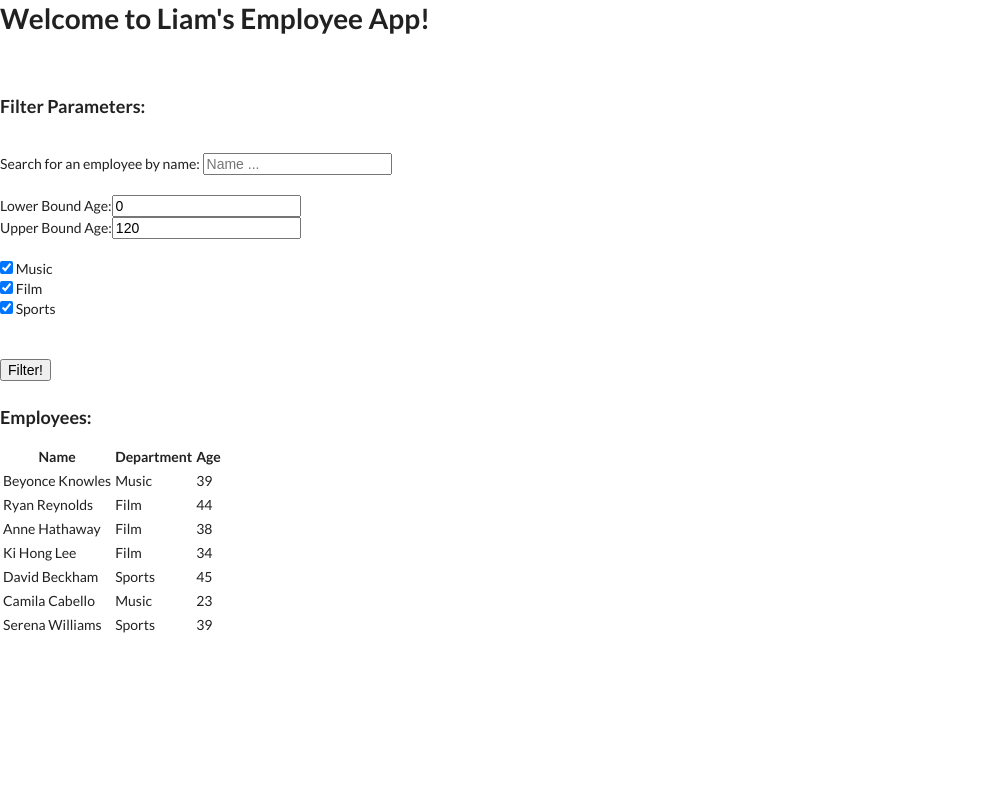
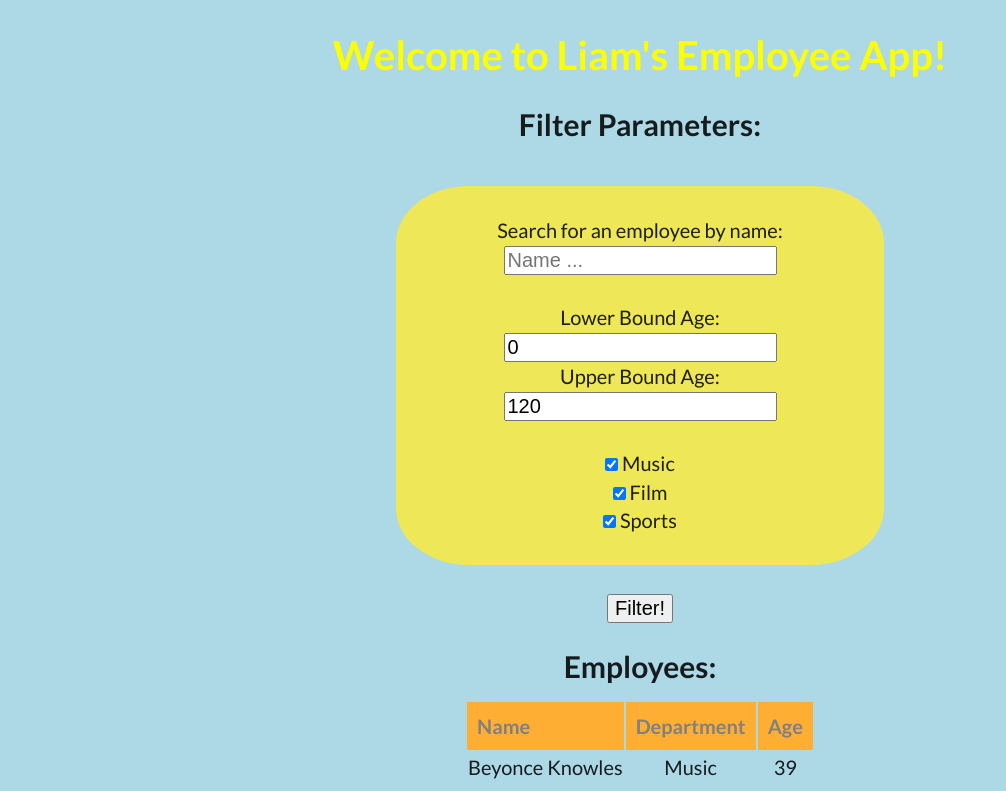
Before and after one commit to murrayl9797/kiewitEmployeeApp, a React app: page / in a window 1280 px wide. Shown: the top 791 px of the page, without its empty margins (0-1006 px from the left). Built offline with nearby package versions, Linux system fonts and the light colour scheme.

Commit message:
Touch up styling a bit

```diff
--- a/public/index.html
+++ b/public/index.html
@@ -5,8 +5,51 @@
   <meta charset="UTF-8">
   <meta name="viewport" content="width=device-width, initial-scale=1.0">
   <meta http-equiv="X-UA-Compatible" content="ie=edge">
-  <link rel="stylesheet" href="//cdnjs.cloudflare.com/ajax/libs/semantic-ui/2.2.13/semantic.min.css"></link>
+  <link rel="stylesheet" href="//cdnjs.cloudflare.com/ajax/libs/semantic-ui/2.2.13/semantic.min.css"/>
   <title>Kiewet App</title>
+  <style>
+    h1 {
+      font-size: 40px;
+      color:rgb(251, 255, 0);
+      font-weight: bold;
+    }
+
+    h3 {
+      font-size: 30px;
+    }
+
+    body {
+      text-align: center;
+      background-color: lightblue;
+      font-size: 20px;
+    }
+
+    .app {
+      padding: 30px;
+    }
+
+    .filters {
+      background-color: rgba(255, 235, 52, 0.8);
+      border-radius: 15%;
+      margin-left: 30%;
+      margin-right: 30%;
+      padding: 30px;
+    }
+
+    table.empTable {
+      margin-left: auto;
+      margin-right: auto;
+    }
+
+
+
+    .empTable th {
+      padding: 10px;
+      text-align: left;
+      background-color: rgba(255, 174, 52, 1);
+      color: grey;
+    }
+  </style>
 </head>
 
 <body>
--- a/src/components/AgeFilter.jsx
+++ b/src/components/AgeFilter.jsx
@@ -11,7 +11,7 @@
   //**********************************************************************
   return (
     <div>
-      Lower Bound Age:
+      Lower Bound Age:{' '}
       <input
         value={lowerAge}
         onChange={(e) => {
@@ -22,7 +22,7 @@
 
       <br/>
 
-      Upper Bound Age:
+      Upper Bound Age:{' '}
       <input
         value={upperAge}
         onChange={(e) => {
--- a/src/components/App.jsx
+++ b/src/components/App.jsx
@@ -4,6 +4,7 @@
 import NameFilter from './NameFilter.jsx';
 import DeptFilter from './DeptFilter.jsx';
 import AgeFilter from './AgeFilter.jsx';
+
 
 const App = () => {
   //**********************************************************************
@@ -26,7 +27,7 @@
 
 
   //**********************************************************************
-  // Use Effect to update department list (using example data)
+  // useEffect to update department list (using example data)
   //**********************************************************************
   useEffect(() => {
     // Update department list
@@ -86,17 +87,19 @@
   // Render DOM
   //**********************************************************************
   return (
-    <div id="app">
+    <div className='app'>
+      {/*********** Some Basic Headers ***********/}
       <h1>
         Welcome to Liam's Employee App!
       </h1>
 
-      <br/>
 
       <h3> Filter Parameters: </h3>
 
       <br/>
 
+      {/*********** Filtering functionality ***********/}
+      <div className='filters'>
         <NameFilter
           searchName={searchName}
           updateSearchName={updateSearchName}
@@ -114,15 +117,14 @@
           clickedDepts={clickedDepts}
           updateClickedDepts={updateClickedDepts}
         />
+      </div>
 
       <br/>
-      <br/>
 
+      {/*********** Button that actually filters ***********/}
       <button
         onClick={(e) => {
           // Filter the list when this button is clicked
-          //console.log(`Clicked. ${JSON.stringify(clickedDepts)}`);
-          console.log(`Clicked. ${lowerAge}, ${upperAge}`);
           filterList();
         }}
       >
@@ -131,6 +133,7 @@
 
       <br/>
 
+      {/*********** Employee Table ***********/}
       <h3> Employees: </h3>
       <EmpTable list={empList}/>
 
--- a/src/components/EmpTable.jsx
+++ b/src/components/EmpTable.jsx
@@ -7,7 +7,7 @@
   // Render DOM
   //**********************************************************************
   return (
-    <table>
+    <table className="empTable">
       <thead>
         <tr>
           <th> Name </th>
--- a/webpack.config.js
+++ b/webpack.config.js
@@ -32,7 +32,7 @@
             loader: 'css-loader',
             options: {
               modules: true,
-              localsConvention: 'camelCase',
+              // localsConvention: 'camelCase', this breaks it for some reason
               sourceMap: true
             }
           }
```
Lines whose indentation alone changed are shown as unchanged.
